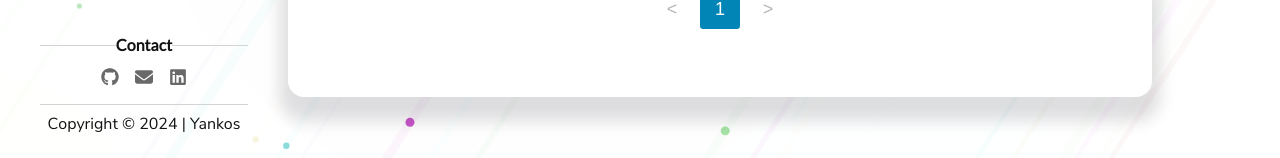
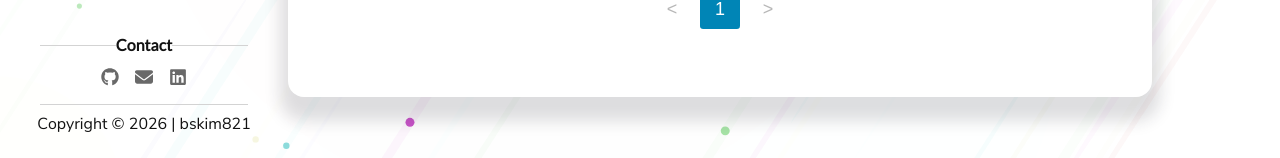
Before and after one commit to codingbus821/codingbus821.github.io, a Jekyll site: the page built from _pages/index.md, in a window 1280 px wide and 1105 px high. Shown: the part 944-1102 px from the top of the window. Built offline with Jekyll 4.4.1, drawn with Linux system fonts in a browser that asks for light colours.

Commit message:
copyright and readme
copyright and readme

```diff
--- a/_includes/sidebar.html
+++ b/_includes/sidebar.html
@@ -59,7 +59,7 @@
             </ul>
             <hr>
             <span>
-                Copyright © 2024 | <a href="https://github.com/byanko55/jekyll-theme-satellite">Yankos</a>
+                Copyright © 2026 | <a href="https://github.com/codingbus821/codingbus821.github.io">bskim821</a>
             </span>
         </div>
     </div>
```
Also changed, not shown: README.md, 1 other file.
